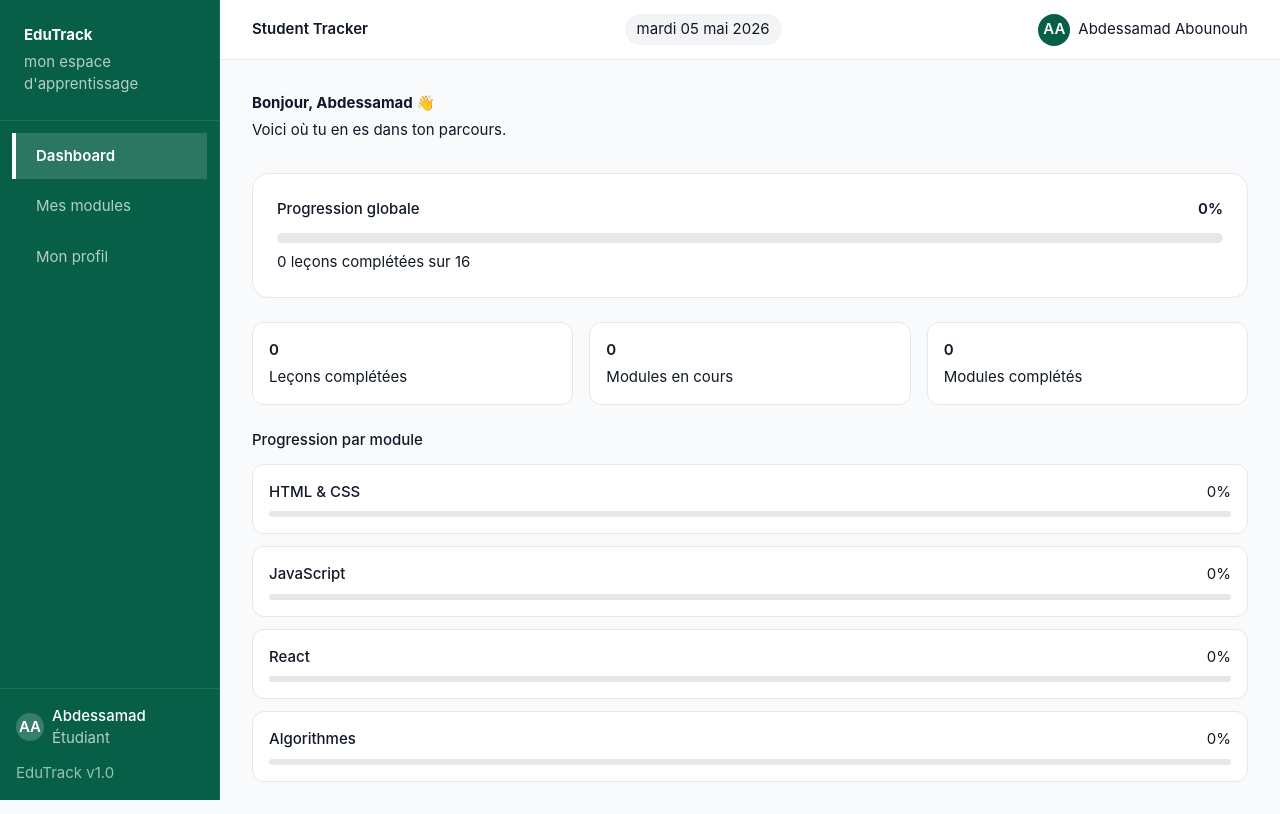
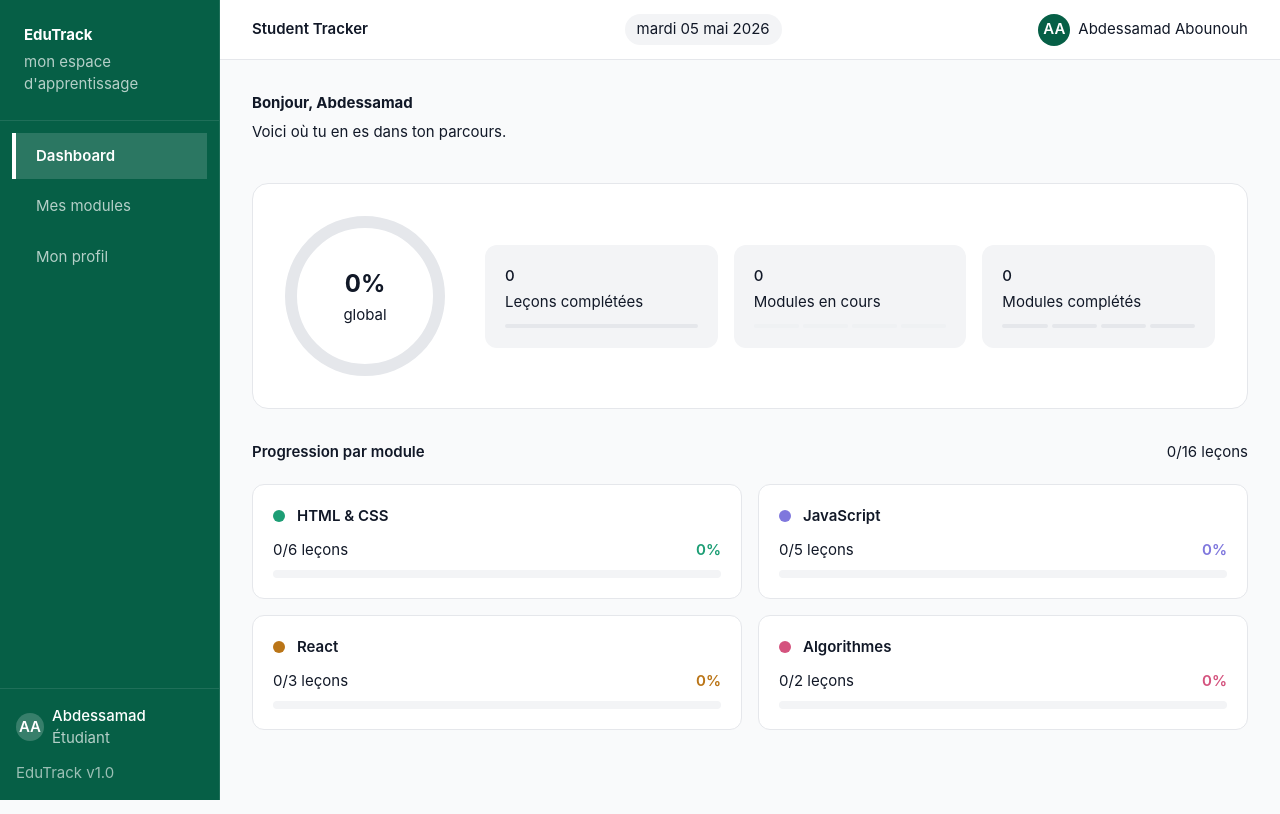
Before and after one commit to G-Zak/EduTrack, a React (Vite) app: page / in a window 1280 px wide. Built offline with nearby package versions, Linux system fonts and the light colour scheme.

Commit message:
Redesign Dashboard with radial progress and premium visual layout

```diff
--- /dev/null
+++ b/src/components/shared/RadialProgress.tsx
@@ -0,0 +1,60 @@
+interface Props {
+  value: number
+  size?: number
+  strokeWidth?: number
+  color?: string
+  label?: string
+}
+
+export default function RadialProgress({
+  value,
+  size = 140,
+  strokeWidth = 10,
+  color = 'var(--color-primary)',
+  label,
+}: Props) {
+  const center = size / 2
+  const radius = center - strokeWidth / 2
+  const circumference = 2 * Math.PI * radius
+  const offset = circumference - (value / 100) * circumference
+
+  return (
+    <div
+      className="relative inline-flex items-center justify-center"
+      style={{ width: size, height: size }}
+    >
+      <svg width={size} height={size} className="-rotate-90">
+        <circle
+          cx={center}
+          cy={center}
+          r={radius}
+          fill="none"
+          stroke="var(--color-border)"
+          strokeWidth={strokeWidth}
+        />
+        <circle
+          cx={center}
+          cy={center}
+          r={radius}
+          fill="none"
+          stroke={color}
+          strokeWidth={strokeWidth}
+          strokeDasharray={circumference}
+          strokeDashoffset={offset}
+          strokeLinecap="round"
+          style={{ transition: 'stroke-dashoffset 0.6s ease' }}
+        />
+      </svg>
+      <div className="absolute flex flex-col items-center">
+        <span className="text-[var(--text-xl)] font-bold text-[var(--color-text)]" style={{ fontSize: size > 100 ? 'var(--text-xl)' : 'var(--text-lg)' }}>
+          {value}%
+        </span>
+        {label && (
+          <span className="text-[var(--text-xs)] text-[var(--color-text-secondary)] mt-0.5">
+            {label}
+          </span>
+        )}
+      </div>
+    </div>
+  )
+}
--- a/src/pages/Dashboard.tsx
+++ b/src/pages/Dashboard.tsx
@@ -1,8 +1,7 @@
 import { useNavigate } from 'react-router-dom'
 import { modules, profile } from '../data/mockData'
 import { useProgress } from '../context/ProgressContext'
-import ProgressBar from '../components/shared/ProgressBar'
-import StatCard from '../components/shared/StatCard'
+import RadialProgress from '../components/shared/RadialProgress'
 
 export default function Dashboard() {
   const { progress, isCompleted } = useProgress()
@@ -13,58 +12,118 @@ export default function Dashboard() {
   const completedCount = progress.completedLessons.length
   const globalPct = Math.round((completedCount / totalLessons) * 100)
 
+  const modulesInProgress = modules.filter(m => {
+    const ids = m.chapters.flatMap(c => c.lessons.map(l => l.id))
+    const done = ids.filter(id => isCompleted(id)).length
+    return done > 0 && done < ids.length
+  }).length
 
+  const modulesCompleted = modules.filter(m => {
+    const ids = m.chapters.flatMap(c => c.lessons.map(l => l.id))
+    return ids.every(id => isCompleted(id))
+  }).length
 
   return (
-    <div className="mx-auto max-w-5xl">
-      <div className="mb-8">
+    <div className="mx-auto max-w-6xl">
+      <div className="mb-10">
         <h1 className="text-[var(--text-2xl)] font-bold text-[var(--color-text)]">
-          Bonjour, {profile.name.split(' ')[0]} 👋
+          Bonjour, {profile.name.split(' ')[0]}
         </h1>
-        <p className="mt-1 text-[var(--text-sm)] text-[var(--color-text-secondary)]">Voici où tu en es dans ton parcours.</p>
+        <p className="mt-1.5 text-[var(--text-sm)] text-[var(--color-text-secondary)]">Voici où tu en es dans ton parcours.</p>
       </div>
 
-      <div className="mb-6 rounded-2xl border border-[var(--color-border)] bg-[var(--color-white)] p-6">
-        <div className="flex justify-between items-center mb-3">
-          <span className="text-[var(--text-sm)] font-medium text-[var(--color-text)]">Progression globale</span>
-          <span className="text-[var(--text-xl)] font-semibold text-[var(--color-text)]">{globalPct}%</span>
+      <div className="mb-8 rounded-2xl border border-[var(--color-border)] bg-[var(--color-white)] p-8">
+        <div className="flex items-center gap-10">
+          <RadialProgress value={globalPct} size={160} strokeWidth={12} label="global" />
+          <div className="flex flex-1 gap-4">
+            <div className="flex-1 rounded-xl bg-[var(--color-gray-bg)] p-5">
+              <div className="text-[var(--text-sm)] font-medium text-[var(--color-text)]">{completedCount}</div>
+              <div className="mt-1 text-[var(--text-xs)] text-[var(--color-text-secondary)]">Leçons complétées</div>
+              <div className="mt-2.5 h-1 w-full rounded-full bg-[var(--color-border)]">
+                <div className="h-1 rounded-full bg-[var(--color-primary)]" style={{ width: `${(completedCount / totalLessons) * 100}%`, transition: 'width 0.4s ease' }} />
+              </div>
+            </div>
+            <div className="flex-1 rounded-xl bg-[var(--color-gray-bg)] p-5">
+              <div className="text-[var(--text-sm)] font-medium text-[var(--color-text)]">{modulesInProgress}</div>
+              <div className="mt-1 text-[var(--text-xs)] text-[var(--color-text-secondary)]">Modules en cours</div>
+              <div className="mt-2.5 flex gap-1">
+                {modules.map((m, i) => {
+                  const ids = m.chapters.flatMap(c => c.lessons.map(l => l.id))
+                  const done = ids.filter(id => isCompleted(id)).length
+                  const isActive = done > 0 && done < ids.length
+                  return (
+                    <div
+                      key={m.id}
+                      className="h-1 flex-1 rounded-full"
+                      style={{
+                        background: isActive ? m.color : 'var(--color-border)',
+                        transition: 'background 0.3s ease',
+                        opacity: i < modulesInProgress + modulesCompleted ? 1 : 0.3
+                      }}
+                    />
+                  )
+                })}
+              </div>
+            </div>
+            <div className="flex-1 rounded-xl bg-[var(--color-gray-bg)] p-5">
+              <div className="text-[var(--text-sm)] font-medium text-[var(--color-text)]">{modulesCompleted}</div>
+              <div className="mt-1 text-[var(--text-xs)] text-[var(--color-text-secondary)]">Modules complétés</div>
+              <div className="mt-2.5 flex gap-1">
+                {modules.map(m => {
+                  const ids = m.chapters.flatMap(c => c.lessons.map(l => l.id))
+                  const done = ids.filter(id => isCompleted(id)).length
+                  const isComplete = done === ids.length
+                  return (
+                    <div
+                      key={m.id}
+                      className="h-1 flex-1 rounded-full"
+                      style={{
+                        background: isComplete ? 'var(--color-success)' : 'var(--color-border)',
+                        transition: 'background 0.3s ease'
+                      }}
+                    />
+                  )
+                })}
+              </div>
+            </div>
+          </div>
         </div>
-        <ProgressBar value={globalPct} height={10} />
-        <p className="mt-2 text-[var(--text-xs)] text-[var(--color-text-secondary)]">{completedCount} leçons complétées sur {totalLessons}</p>
       </div>
 
-      <div className="grid grid-cols-3 gap-4 mb-6">
-        <StatCard label="Leçons complétées" value={completedCount} />
-        <StatCard label="Modules en cours" value={modules.filter(m => {
-          const ids = m.chapters.flatMap(c => c.lessons.map(l => l.id))
-          const done = ids.filter(id => isCompleted(id)).length
-          return done > 0 && done < ids.length
-        }).length} />
-        <StatCard label="Modules complétés" value={modules.filter(m => {
-          const ids = m.chapters.flatMap(c => c.lessons.map(l => l.id))
-          return ids.every(id => isCompleted(id))
-        }).length} />
-      </div>
-
-
-
       <div>
-        <h2 className="mb-3 text-[var(--text-sm)] font-medium text-[var(--color-text)]">Progression par module</h2>
-        <div className="flex flex-col gap-3">
+        <div className="mb-5 flex items-center justify-between">
+          <h2 className="text-[var(--text-base)] font-semibold text-[var(--color-text)]">Progression par module</h2>
+          <span className="text-[var(--text-xs)] text-[var(--color-text-secondary)]">{completedCount}/{totalLessons} leçons</span>
+        </div>
+        <div className="grid grid-cols-2 gap-4">
           {modules.map(m => {
             const ids = m.chapters.flatMap(c => c.lessons.map(l => l.id))
-            const pct = Math.round((ids.filter(id => isCompleted(id)).length / ids.length) * 100)
+            const done = ids.filter(id => isCompleted(id)).length
+            const pct = Math.round((done / ids.length) * 100)
             return (
               <button
                 key={m.id}
                 onClick={() => navigate(`/modules?moduleId=${m.id}`)}
-                className="rounded-xl border border-[var(--color-border)] bg-[var(--color-white)] p-4 text-left transition-colors hover:border-[var(--color-primary)]"
+                className="group rounded-xl border border-[var(--color-border)] bg-[var(--color-white)] p-5 text-left transition-all hover:border-[var(--color-primary)] hover:shadow-sm"
               >
-                <div className="flex justify-between items-center mb-2">
-                  <span className="text-[var(--text-sm)] font-medium text-[var(--color-text)]">{m.title}</span>
-                  <span className="text-[var(--text-sm)] text-[var(--color-text-secondary)]">{pct}%</span>
+                <div className="mb-3 flex items-center gap-3">
+                  <div className="h-3 w-3 rounded-full flex-shrink-0" style={{ background: m.color }} />
+                  <span className="text-[var(--text-sm)] font-semibold text-[var(--color-text)]">{m.title}</span>
                 </div>
-                <ProgressBar value={pct} color={m.color} />
+                <div className="mb-2 flex items-center justify-between">
+                  <span className="text-[var(--text-xs)] text-[var(--color-text-secondary)]">{done}/{ids.length} leçons</span>
+                  <span className="text-[var(--text-sm)] font-semibold" style={{ color: m.color }}>{pct}%</span>
+                </div>
+                <div className="h-2 w-full rounded-full bg-[var(--color-gray-bg)]">
+                  <div
+                    className="h-2 rounded-full"
+                    style={{
+                      width: `${pct}%`,
+                      background: m.color,
+                      transition: 'width 0.5s ease'
+                    }}
+                  />
+                </div>
               </button>
             )
           })}
```
Also changed, not shown: documentation/plan.md (added, +85 -0 lines).
